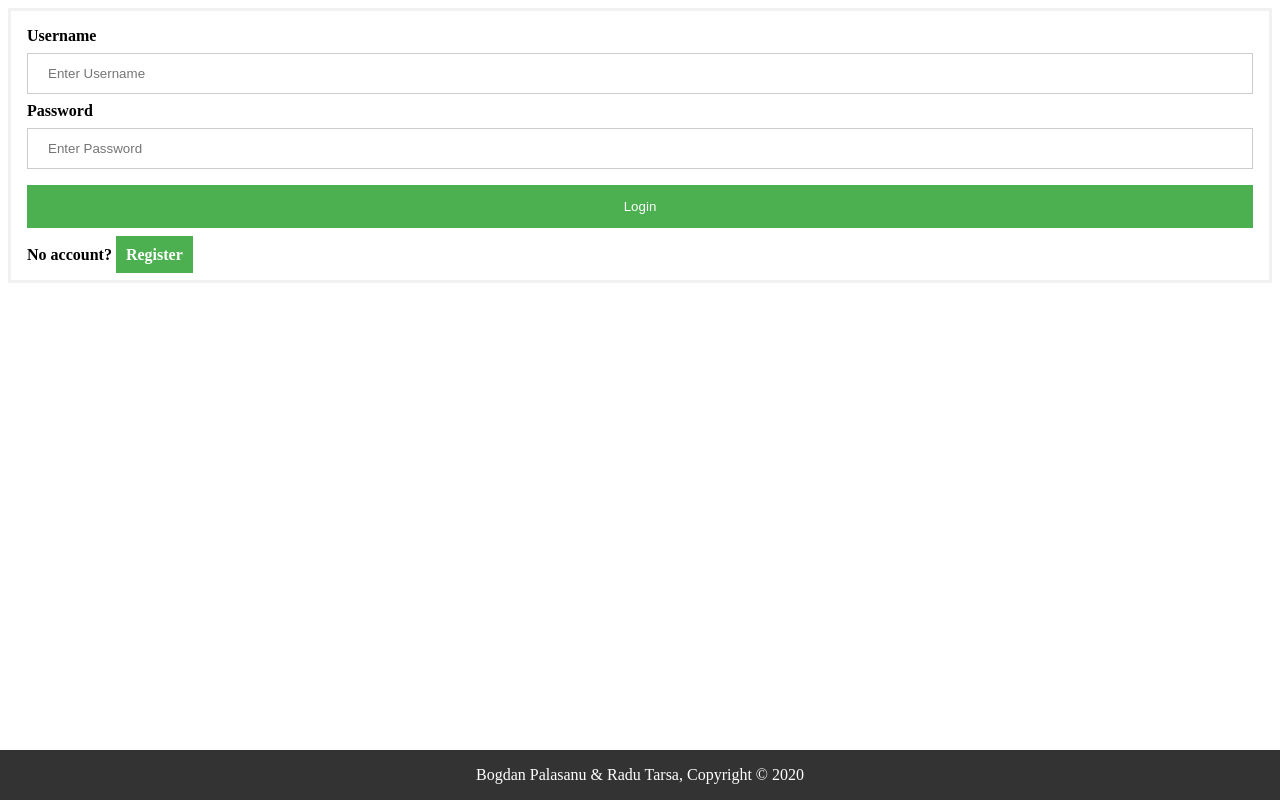
After one commit to RaduTarsa/GaL, a PHP site: page /login.php in a window 1280 px wide. The commit adds this page. Run offline with PHP 8.4, Linux system fonts and the light colour scheme.

Commit message:
Login System
Am adaugat sistem de login.

```diff
--- /dev/null
+++ b/GaL/errors.php
@@ -0,0 +1,7 @@
+<?php  if (count($errors) > 0) : ?>
+  <div class="error">
+  	<?php foreach ($errors as $error) : ?>
+  	  <p><?php echo $error ?></p>
+  	<?php endforeach ?>
+  </div>
+<?php  endif ?>
--- /dev/null
+++ b/GaL/login.php
@@ -0,0 +1,41 @@
+<?php include('scripts/server.php') ?>
+<!DOCTYPE html>
+<html>
+    <head>
+        <meta charset="utf-8">
+        <meta name="viewport" content="width=device-width">
+        <meta name="description" content="aici pui descriere">
+        <meta name="keywords" content="aici pui keywords">
+        <meta name="author" content="Bogdan Palasanu & Radu Tarsa">
+        <title>GaL | Login</title>
+        <link rel="stylesheet" href="./stylesheets/login.css">
+    </head>
+
+<body>
+
+  <form action="login.php" method="post">
+    <?php include('errors.php'); ?>
+    <div class="container">
+      <label for="username"><b>Username</b></label>
+      <input type="text" placeholder="Enter Username" name="username">
+
+      <label for="password"><b>Password</b></label>
+      <input type="password" placeholder="Enter Password" name="password">
+
+      <button type="submit" name="login_user">Login</button>
+
+      <div class="small_container">
+        <b>
+    		No account? <a href="register.php">Register</a>
+        </b>
+      </div>
+    </div>
+
+  </form>
+
+  <footer>
+    <p>Bogdan Palasanu & Radu Tarsa, Copyright &copy; 2020</p>
+  </footer>
+
+</body>
+</html>
--- /dev/null
+++ b/GaL/scripts/closeDiv.js
@@ -0,0 +1,3 @@
+function closeErrorDiv() {
+document.getElementById("errordiv").style.display = "none";
+}
--- /dev/null
+++ b/GaL/scripts/server.php
@@ -0,0 +1,73 @@
+<?php
+session_start();
+
+// initializing variables
+$username = "";
+$errors = array();
+
+// connect to the database
+$db = mysqli_connect('localhost', 'root', '', 'GaL');
+
+// REGISTER USER
+if (isset($_POST['register_user'])) {
+  // receive all input values from the form
+  $username = mysqli_real_escape_string($db, $_POST['username']);
+  $password = mysqli_real_escape_string($db, $_POST['password']);
+
+  // form validation: ensure that the form is correctly filled ...
+  // by adding (array_push()) corresponding error unto $errors array
+  if (empty($username)) { array_push($errors, "Username is required"); }
+  if (empty($password)) { array_push($errors, "Password is required"); }
+
+  // first check the database to make sure
+  // a user does not already exist with the same username and/or email
+  $user_check_query = "SELECT * FROM users WHERE username='$username' LIMIT 1";
+  $result = mysqli_query($db, $user_check_query);
+  $user = mysqli_fetch_assoc($result);
+
+  if ($user) { // if user exists
+    if ($user['username'] === $username) {
+      array_push($errors, "Username already exists");
+    }
+  }
+
+  // Finally, register user if there are no errors in the form
+  if (count($errors) == 0) {
+  	$password = md5($password);//encrypt the password before saving in the database
+
+  	$query = "INSERT INTO users (username, password)
+  			  VALUES('$username', '$password')";
+  	mysqli_query($db, $query);
+  	$_SESSION['username'] = $username;
+  	$_SESSION['success'] = "You are now logged in";
+  	header('location: index.php');
+  }
+}
+
+//LOGIN USER
+if (isset($_POST['login_user'])) {
+  $username = mysqli_real_escape_string($db, $_POST['username']);
+  $password = mysqli_real_escape_string($db, $_POST['password']);
+
+  if (empty($username)) {
+  	array_push($errors, "Username is required");
+  }
+  if (empty($password)) {
+  	array_push($errors, "Password is required");
+  }
+
+  if (count($errors) == 0) {
+  	$password = md5($password);
+  	$query = "SELECT * FROM users WHERE username='$username' AND password='$password'";
+  	$results = mysqli_query($db, $query);
+  	if (mysqli_num_rows($results) == 1) {
+  	  $_SESSION['username'] = $username;
+  	  $_SESSION['success'] = "You are now logged in";
+  	  header('location: index.php');
+  	}else {
+  		array_push($errors, "Wrong username/password combination");
+  	}
+  }
+}
+
+?>
--- /dev/null
+++ b/GaL/stylesheets/login.css
@@ -0,0 +1,73 @@
+footer {
+  position: fixed;
+  left: 0;
+  bottom: 0;
+  width: 100%;
+  background-color:#333;
+  color: white;
+  text-align: center;
+}
+
+form {
+  border: 3px solid #f1f1f1;
+}
+
+input[type=text], input[type=password] {
+  width: 100%;
+  padding: 12px 20px;
+  margin: 8px 0;
+  display: inline-block;
+  border: 1px solid #ccc;
+  box-sizing: border-box;
+}
+
+button {
+  background-color: #4CAF50;
+  color: white;
+  padding: 14px 20px;
+  margin: 8px 0;
+  border: none;
+  cursor: pointer;
+  width: 100%;
+}
+
+button:hover {
+  opacity: 0.8;
+}
+
+.container {
+  padding: 16px;
+}
+
+.small_container {
+  margin-top: 10px;
+}
+
+a {
+  margin-top: 10px;
+  color: white;
+  background-color: #4CAF50;
+  padding: 10px 10px;
+  text-decoration: none;
+}
+
+a:hover {
+  opacity: 0.8;
+}
+
+.error {
+  width: 92%;
+  margin: 0px auto;
+  padding: 10px;
+  border: 1px solid #a94442;
+  color: #a94442;
+  background: #f2dede;
+  border-radius: 5px;
+  text-align: left;
+}
+.success {
+  color: #3c763d;
+  background: #dff0d8;
+  border: 1px solid #3c763d;
+  margin-bottom: 20px;
+}
```
Also changed, not shown: GaL/index.html (deleted, +0 -41 lines), GaL/index.php (added, +76 -0 lines), GaL/profile.php (renamed from GaL/service.html, +20 -8 lines), GaL/register.php (added, +41 -0 lines), GaL/service.php (renamed from GaL/profile.html, +20 -8 lines), GaL/stylesheets/index.css (+17 -0 lines), GaL/stylesheets/profile.css (+17 -0 lines), GaL/stylesheets/register.css (added, +73 -0 lines), GaL/stylesheets/service.css (+17 -0 lines).
